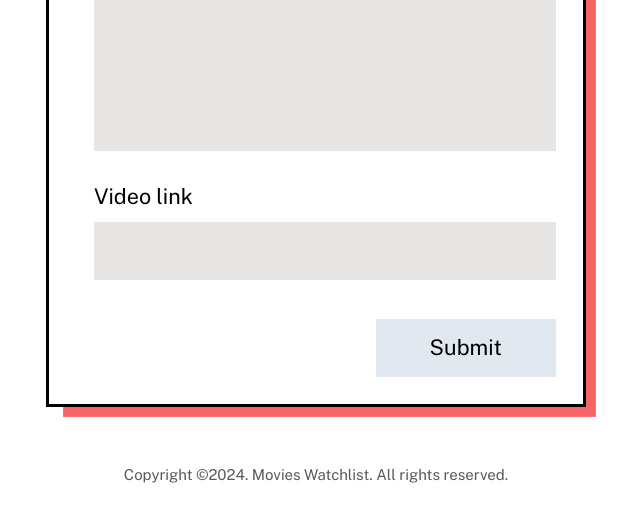
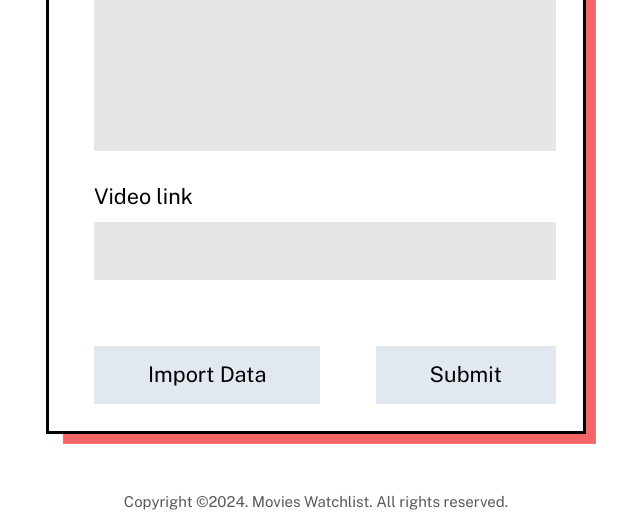
Before and after one commit to KriZa96/MovieWatchlist, a Flask app: template movie_library/templates/movie_form.html in a window 1280 px wide. Shown: the part 1085-1617 px from the top of the page, without its empty margins (324-964 px from the left). Before the commit the page ends 1568 px from the top, so only its background shows below. Run offline with Flask 3, Linux system fonts and the light colour scheme; the template is opened without the code that fills it: values that come from a table or form of the project are taken from there, others are empty.

Commit message:
Added multiple functions

```diff
--- a/movie_library/forms.py
+++ b/movie_library/forms.py
@@ -54,7 +54,7 @@ class RegisterForm(FlaskForm):
 
 class MovieForm(FlaskForm):
     title = StringField("Title", validators=[InputRequired()], render_kw={"onclick": "findMovies()", "onkeyup": "findMovies()"}, id="movie-search-box")
-    director = StringField("Director", validators=[InputRequired()])
+    director = StringField("Director", validators=[InputRequired()], id="movie-director")
 
     year = IntegerField(
         "Year",
@@ -62,6 +62,7 @@ class MovieForm(FlaskForm):
             InputRequired(),
             NumberRange(min=1878, message="Please enter a year in the format YYYY."),
         ],
+        id="movie-year"
     )
 
     submit = SubmitField("Add Movie")
@@ -83,9 +84,9 @@ class StringListField(TextAreaField):
 
 
 class ExtendedMovieForm(MovieForm):
-    cast = StringListField("Cast")
-    tags = StringListField("Tags")
-    description = TextAreaField("Description")
-    video_link = URLField("Video link")
+    cast = StringListField("Cast", id="movie-cast")
+    tags = StringListField("Tags", id="movie-tags")
+    description = TextAreaField("Description", id="movie-description")
+    video_link = URLField("Video link", id="movie-video_link")
 
     submit = SubmitField("Submit")
--- a/movie_library/routes.py
+++ b/movie_library/routes.py
@@ -145,7 +145,9 @@ def edit_movie(_id: str):
         movie.cast = form.cast.data
         movie.tags = form.tags.data
         movie.description = form.description.data
-        movie.video_link = youtube_link(form.video_link.data)
+        movie.video_link = form.video_link.data
+        if "youtube" in movie.video_link:
+            movie.video_link = youtube_link(movie.video_link)
 
         current_app.db.movie.update_one({"_id": movie._id}, {"$set": asdict(movie)})
         return redirect(url_for(".movie", _id=movie._id))
--- a/movie_library/static/css/forms.css
+++ b/movie_library/static/css/forms.css
@@ -106,6 +106,15 @@
   background: var(--accent-color-2);
 }
 
+#buttons {
+  display: flex;
+  flex-direction: row-reverse;
+}
+
+#import_button {
+  margin-left: 0;
+}
+
 /* Styles specific to the form buttons */
 .button--form {
   margin: 2rem 0 0 auto;
--- a/movie_library/static/css/new_movie_new.css
+++ b/movie_library/static/css/new_movie_new.css
@@ -20,7 +20,6 @@
     margin-bottom: 1.5rem;
 }
 .search-element .form-control{
-    font-size: 1.4rem;
     outline: none;
     color: var(--list-text);;
     background: var(--background-color);
--- /dev/null
+++ b/movie_library/static/js/fill_movie_details.js
@@ -0,0 +1,76 @@
+const buttons = document.getElementById('buttons');
+const cast = document.getElementById('movie-cast');
+const tags = document.getElementById('movie-tags');
+const description = document.getElementById('movie-description');
+const movieTrailer = document.getElementById("movie-video_link")
+const apiKey = '9cf43f07825083878030a29d1919039b';
+
+const import_button = document.createElement("button");
+import_button.id = "import_button"
+import_button.innerHTML = "Import Data"; // Set button text
+import_button.className = "button button--form"
+import_button.type = "button"
+
+
+async function getMovieData() {
+  const movieTitle = document.getElementById('movie-search-box').value.replace(/ /g, "+");
+  const URL = `https://omdbapi.com/?t=${movieTitle}&apikey=fc1fef96`;
+  const res= await fetch(URL);
+  const data = await res.json();
+  if (data.Response === 'True') {
+      return data;
+    } else {
+      alert("Movie Title Is Not Correct");
+    }
+}
+
+function fillCast(data) {
+  const actors = data.Actors.replace(/, /g, "\n");
+  return actors;
+}
+
+function fillTags(data){
+  const tags = data.Genre.replace(/, /g, "\n");
+  return tags;
+}
+
+
+async function searchMovieTrailer(movieTitle) {
+  const searchUrl = `https://api.themoviedb.org/3/search/movie?api_key=${apiKey}&query=${encodeURIComponent(movieTitle)}`;
+  const searchResponse = await fetch(searchUrl);
+  const searchData = await searchResponse.json();
+
+  if (searchData.results && searchData.results.length > 0) {
+    const movieId = searchData.results[0].id;
+    const videoUrl = `https://api.themoviedb.org/3/movie/${movieId}/videos?api_key=${apiKey}`;
+
+    const videoResponse = await fetch(videoUrl);
+    const videoData = await videoResponse.json();
+
+    let trailerKey = null
+    for(let i=0; i < videoData.results.length; i+=1){
+      if (videoData.results[i].name.toLowerCase().includes("trailer")){
+        trailerKey = videoData.results[i].key;
+        break;
+      }
+    }
+    if (trailerKey === null) {
+      trailerKey = videoData.results[0].key;
+    }
+
+    return `https://www.youtube.com/watch?v=${trailerKey}`;
+  } else {
+    alert("Cant import trailer for the movie.")
+  }
+}
+
+
+import_button.onclick = async function() {
+  const data = await getMovieData();
+  cast.value = fillCast(data);
+  tags.value = fillTags(data);
+  description.value = data.Plot;
+  movieTrailer.value = await searchMovieTrailer(data.Title);
+};
+
+buttons.appendChild(import_button);
--- a/movie_library/templates/movie_form.html
+++ b/movie_library/templates/movie_form.html
@@ -21,10 +21,10 @@
             {{ render_area_field(form.description) }}
             {{ render_text_field(form.video_link) }}
 
-            <div>
+            <div id="buttons">
                 {{ form.submit(class_="button button--form") }}
             </div>
         </div>
     </form>
-
+<script type="text/javascript" src="{{ url_for('static', filename='js/fill_movie_details.js') }}"></script>
 {% endblock %}
```
Also changed, not shown: movie_library/static/js/new_movie.js (renamed from movie_library/static/js/script.js, +9 -24 lines), movie_library/templates/new_movie_new.html (+4 -5 lines).
